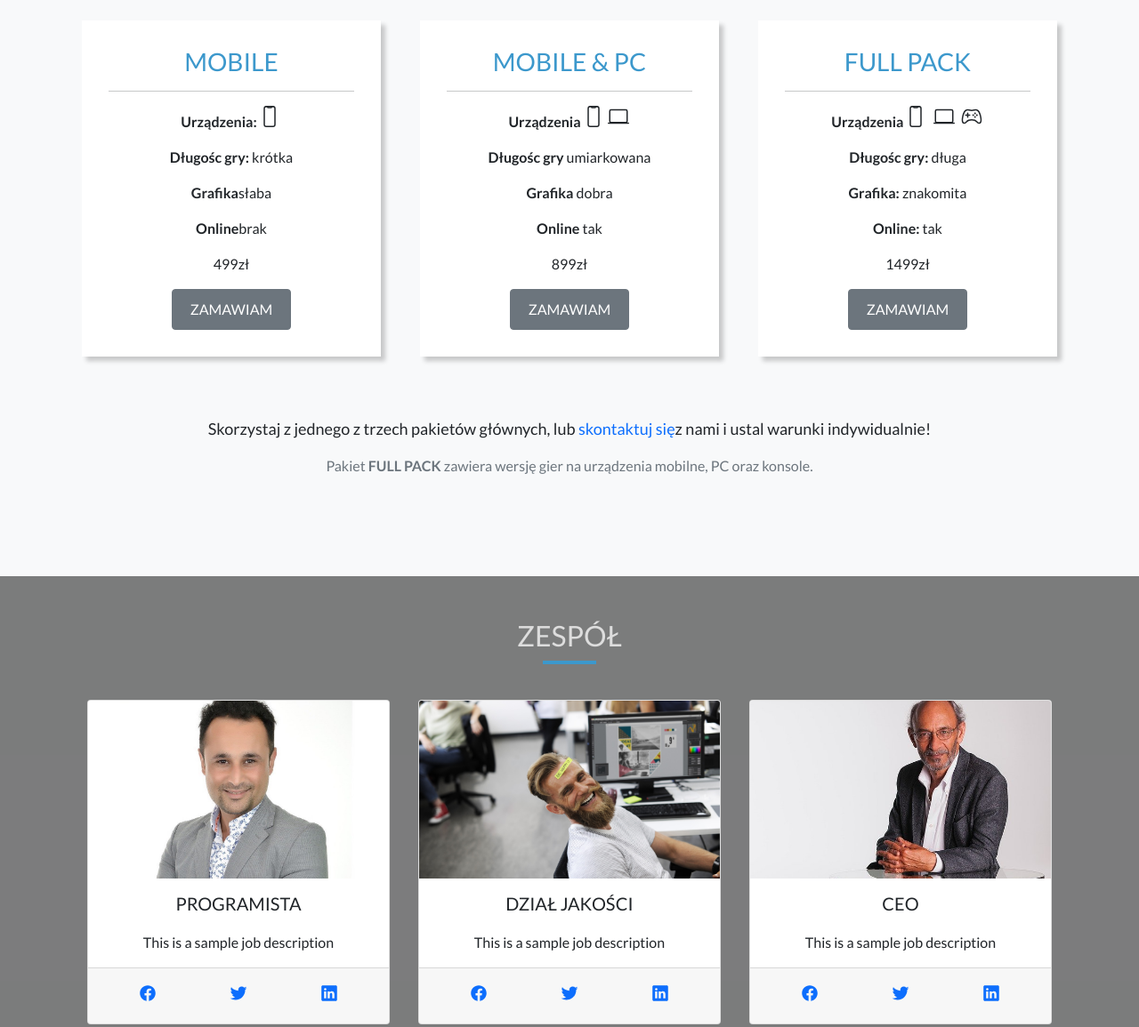
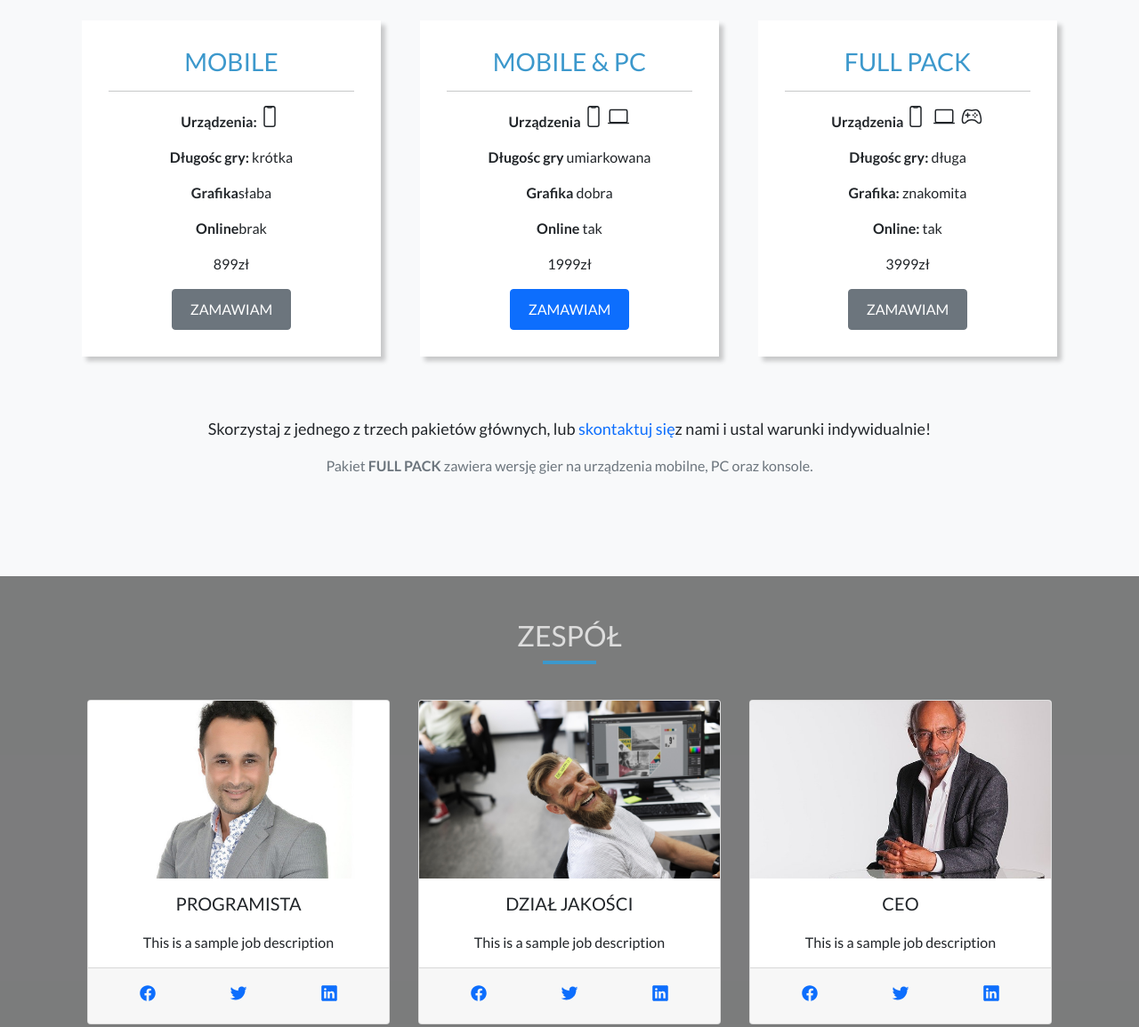
Before and after one commit to Rapkowsky/Website3, a plain HTML site: page index.html in a window 1280 px wide. Shown: the part 2708-3863 px from the top of the page at 89% size. Drawn offline with nearby package versions, Linux system fonts and the light colour scheme.

Commit message:
prices changed

```diff
--- a/index.html
+++ b/index.html
@@ -196,7 +196,7 @@
 								<p><span>Długośc gry:</span> krótka</p>
 								<p><span>Grafika</span>słaba</p>
 								<p><span>Online</span>brak</p>
-								<p class="price-tag">499zł</p>
+								<p class="price-tag">899zł</p>
 								<button class="btn btn-secondary">Zamawiam</button>
 							</div>
 						</div>
@@ -208,8 +208,8 @@
 								<p><span>Długośc gry</span> umiarkowana</p>
 								<p><span>Grafika</span> dobra</p>
 								<p><span>Online</span> tak</p>
-								<p class="price-tag">899zł</p>
-								<button class="btn btn-secondary">Zamawiam</button>
+								<p class="price-tag">1999zł</p>
+								<button class="btn btn-primary">Zamawiam</button>
 							</div>
 						</div>
 						<div class="col-md-6 col-xl-4">
@@ -224,7 +224,7 @@
 								<p><span>Długośc gry:</span> długa</p>
 								<p><span>Grafika:</span> znakomita</p>
 								<p><span>Online:</span> tak</p>
-								<p class="price-tag">1499zł</p>
+								<p class="price-tag">3999zł</p>
 								<button class="btn btn-secondary">Zamawiam</button>
 							</div>
 						</div>
@@ -370,6 +370,9 @@
 				<div class="contact-shadow"></div>
 			</section>
 		</main>
+		<footer class="bg-dark text-light py-4 text-center">
+			<p class="mb-0">&copy;2022 | ProGamers</p>
+		</footer>
 		<script
 			src="https://cdn.jsdelivr.net/npm/bootstrap@5.0.0-beta2/dist/js/bootstrap.bundle.min.js"
 			integrity="sha384-b5kHyXgcpbZJO/tY9Ul7kGkf1S0CWuKcCD38l8YkeH8z8QjE0GmW1gYU5S9FOnJ0"
```
